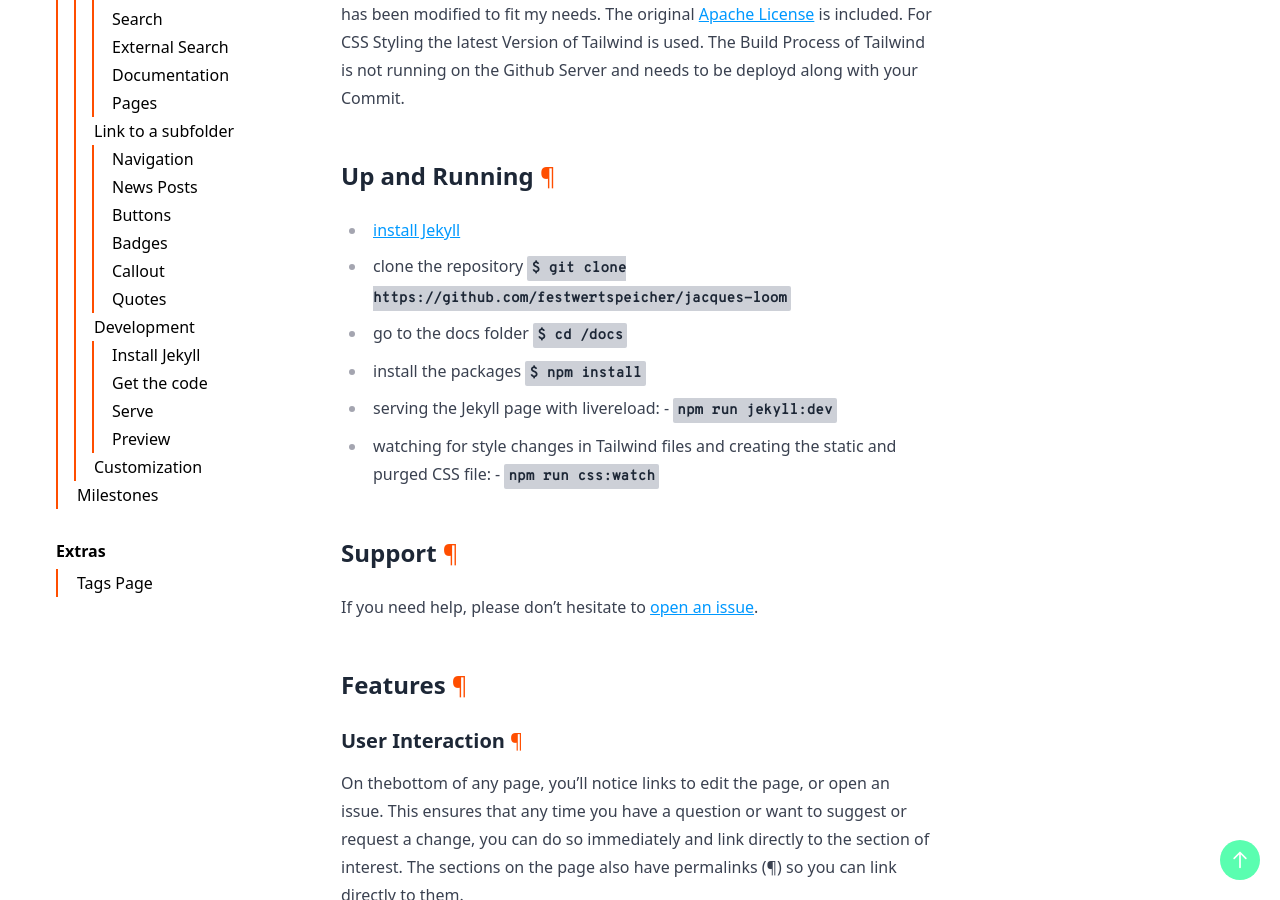
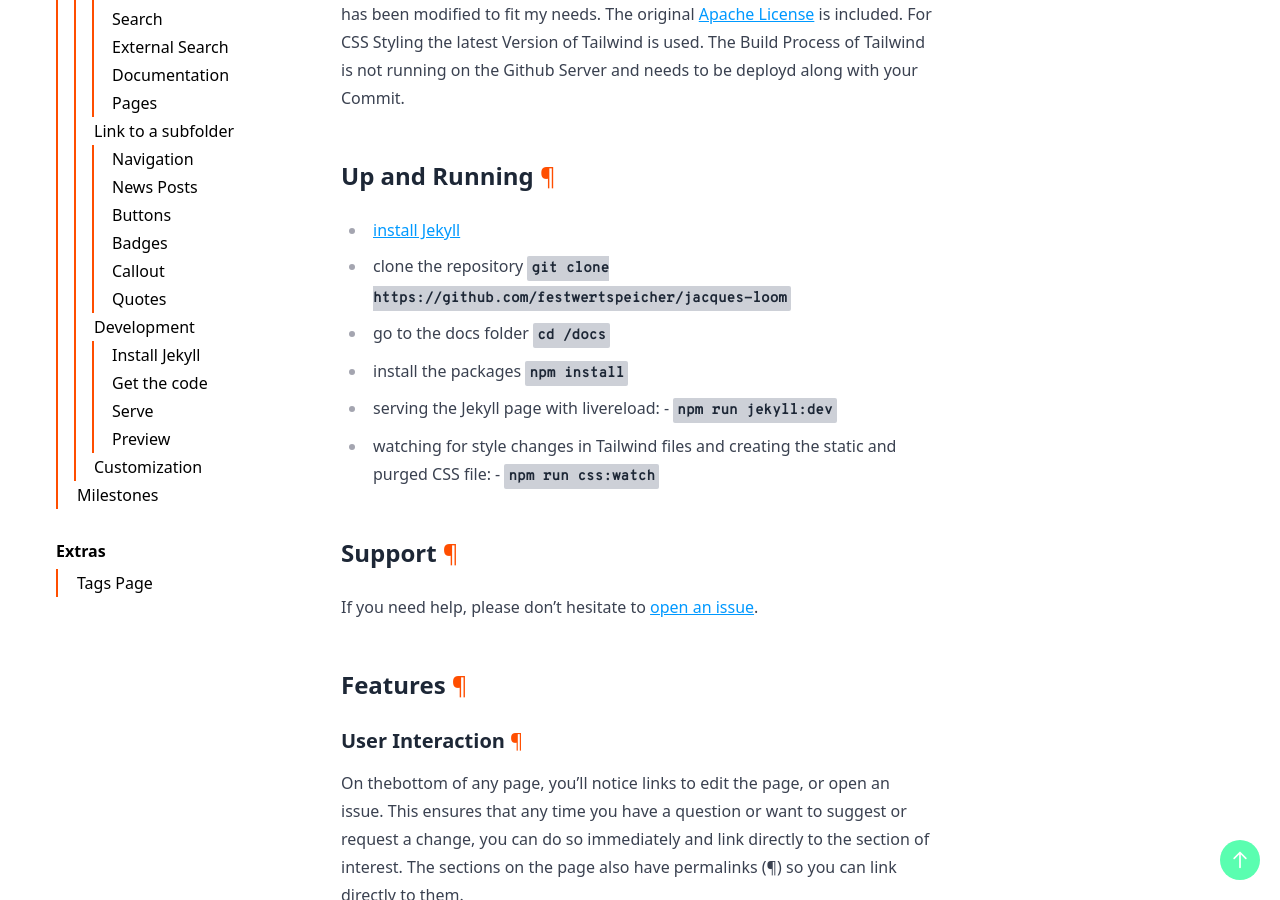
Before and after one commit to festwertspeicher/jacques-loom, a Jekyll site: the page built from docs/_docs/writing-documentation.md, in a window 1280 px wide and 900 px high, scrolled down 471 px. Built offline with Jekyll 4.4.1, drawn with Linux system fonts in a browser that asks for light colours; some web fonts are replaced.

```diff
--- a/docs/_docs/writing-documentation.md
+++ b/docs/_docs/writing-documentation.md
@@ -16,9 +16,9 @@ The theme of this documentation is build on [this starter template](https://vsoc
 ## Up and Running
 
  - [install Jekyll](https://jekyllrb.com/docs/installation/)
- - clone the repository `$ git clone https://github.com/festwertspeicher/jacques-loom`
- - go to the docs folder `$ cd /docs`
- - install the packages `$ npm install`
+ - clone the repository `git clone https://github.com/festwertspeicher/jacques-loom`
+ - go to the docs folder `cd /docs`
+ - install the packages `npm install`
  - serving the Jekyll page with livereload: - `npm run jekyll:dev`
  - watching for style changes in Tailwind files and creating the static and purged CSS file: - `npm run css:watch`
 
```
